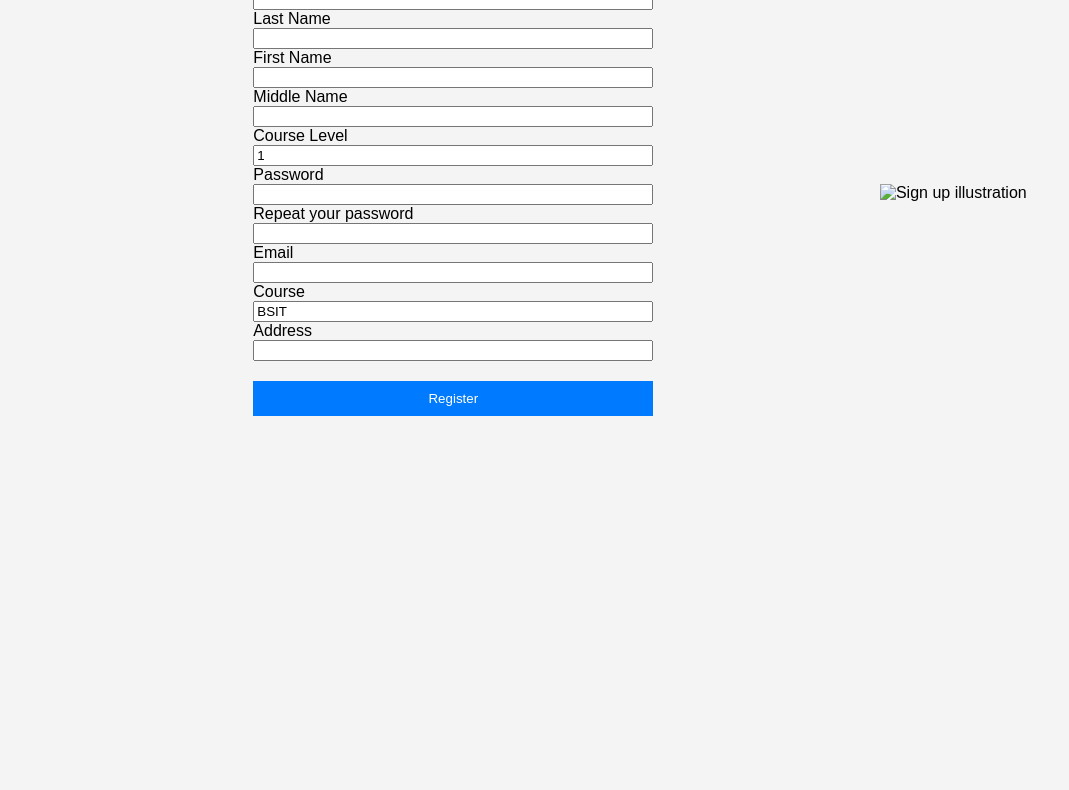
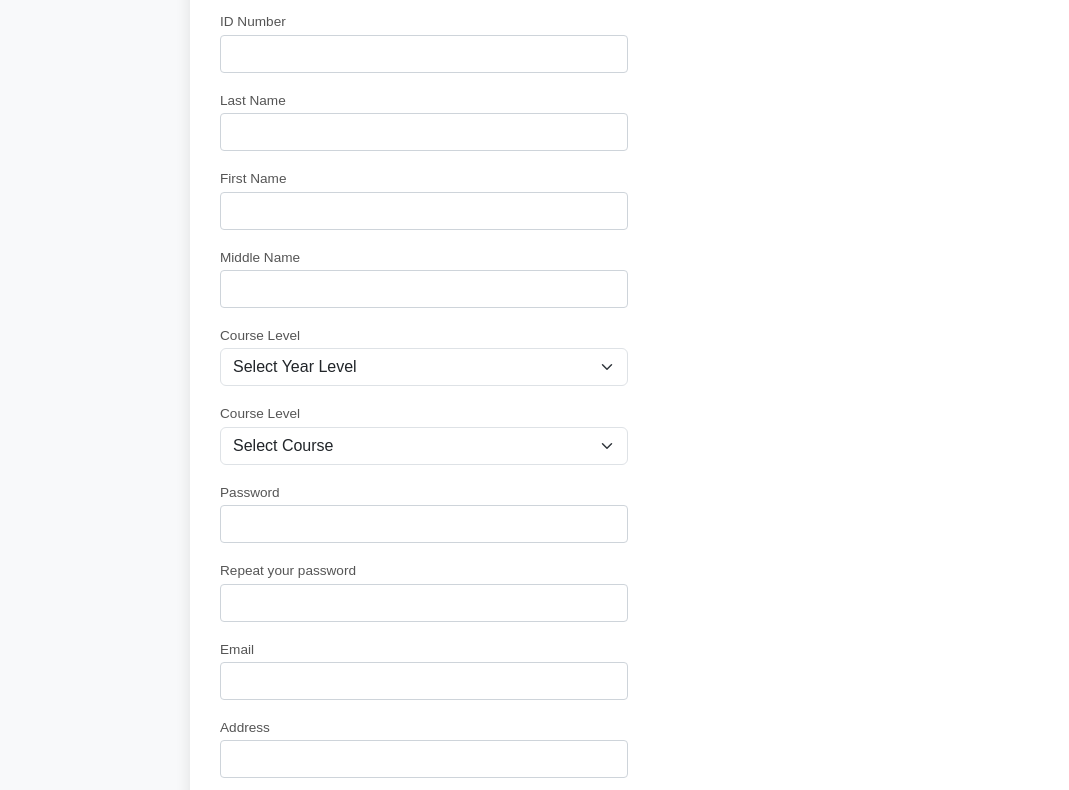
Before and after one commit to GianninoJaredLicardo/sys-arch, a website: page register.html in a window 1280 px wide. Shown: the part 173-963 px from the top of the page, without its empty margins (0-1069 px from the left). Before the commit the page ends 800 px from the top, so only its background shows below. Drawn offline with nearby package versions, Linux system fonts and the light colour scheme.

Commit message:
Update register.html

```diff
--- a/register.html
+++ b/register.html
@@ -1,54 +1,78 @@
 <!DOCTYPE html>
 <html lang="en">
 <head>
-    <meta charset="UTF-8">
-    <title>Sign Up - CCS</title>
-    <link rel="stylesheet" href="style.css">
+<meta charset="UTF-8">
+<meta name="viewport" content="width=device-width, initial-scale=1.0">
+<title>Sign Up - CCS Sit-in System</title>
+<link rel="stylesheet" href="https://cdn.jsdelivr.net/npm/bootstrap@5.3.0/dist/css/bootstrap.min.css">
+<style>
+body { background-color: #f8f9fa; font-family: sans-serif; }
+.register-container { max-width: 900px; margin: 50px auto; background: white; padding: 30px; border-radius: 10px; box-shadow: 0 4px 15px rgba(0,0,0,0.1); }
+.back-btn { background-color: #dc3545; color: white; border: none; padding: 5px 15px; border-radius: 5px; text-decoration: none; }
+.form-label { font-size: 0.85rem; margin-bottom: 2px; color: #555; }
+.form-control { margin-bottom: 15px; border-radius: 4px; border: 1px solid #ced4da; }
+.illustration-side { display: flex; align-items: center; justify-content: center; }
+.illustration-side img { max-width: 100%; height: auto; }
+.btn-register { background-color: #007bff; border: none; width: 120px; }
+</style>
 </head>
 <body>
-    <a href="/" class="back-btn" style="background: #d9534f; color: white; padding: 5px 10px; text-decoration: none; border-radius: 4px; margin: 20px; display: inline-block;">Back</a>
 
-    <h1 style="text-align: center;">Sign up</h1>
+<div class="container register-container">
+<a href="index.html" class="back-btn">Back</a>
 
-    <div class="register-container" style="display: flex; justify-content: space-around; align-items: center; max-width: 1000px; margin: auto;">
+<div class="row mt-3">
+<!-- Left Side: Form -->
+<div class="col-md-6">
+<h2 class="fw-bold mb-4">Sign up</h2>
+<form action="/register" method="POST">
+<label class="form-label">ID Number</label>
+<input type="text" class="form-control">
 
-        <form action="/register" method="POST" style="display: flex; flex-direction: column; width: 40%;">
-            <label>ID Number</label>
-            <input type="text" name="idNumber" required>
+<label class="form-label">Last Name</label>
+<input type="text" class="form-control">
 
-            <label>Last Name</label>
-            <input type="text" name="lastName" required>
+<label class="form-label">First Name</label>
+<input type="text" class="form-control">
 
-            <label>First Name</label>
-            <input type="text" name="firstName" required>
+<label class="form-label">Middle Name</label>
+<input type="text" class="form-control">
 
-            <label>Middle Name</label>
-            <input type="text" name="middleName">
+<label class="form-label" for="course_level">Course Level</label>
+<select class="form-select" id="course_level" name="course_level" style="margin-bottom: 15px;">
+<option value="" selected disabled>Select Year Level</option>
+<option value="1">1</option>
+<option value="2">2</option>
+<option value="3">3</option>
+<option value="4">4</option>
+</select>
 
-            <label>Course Level</label>
-            <input type="text" name="courseLevel" value="1">
+<label class="form-label" for="course_level">Course Level</label>
+<select class="form-select" id="course_level" name="course_level" style="margin-bottom: 15px;">
+<option value="" selected disabled>Select Course</option>
+<option value="1">Bachelor of Science in Information Technology</option>
+<option value="2">Bachelor of Science in Computer Science</option>
+<option value="3">Bachelor of Science in Information Systems</option>
+</select>
 
-            <label>Password</label>
-            <input type="password" name="password" required>
+<label class="form-label">Password</label>
+<input type="password" class="form-control">
 
-            <label>Repeat your password</label>
-            <input type="password" name="confirmPassword" required>
+<label class="form-label">Repeat your password</label>
+<input type="password" class="form-control">
 
-            <label>Email</label>
-            <input type="email" name="email" required>
+<label class="form-label">Email</label>
+<input type="email" class="form-control">
 
-            <label>Course</label>
-            <input type="text" name="course" value="BSIT">
+<label class="form-label">Address</label>
+<input type="text" class="form-control">
 
-            <label>Address</label>
-            <input type="text" name="address">
+<button type="submit" class="btn btn-primary btn-register mt-2">Register</button>
+</form>
+</div>
 
-            <button type="submit" style="background: #007bff; color: white; margin-top: 20px; padding: 10px; border: none; cursor: pointer;">Register</button>
-        </form>
+</div>
+</div>
 
-        <div class="illustration">
-            <img src="/register_illustration.png" alt="Sign up illustration" width="400">
-        </div>
-    </div>
 </body>
 </html>
```
